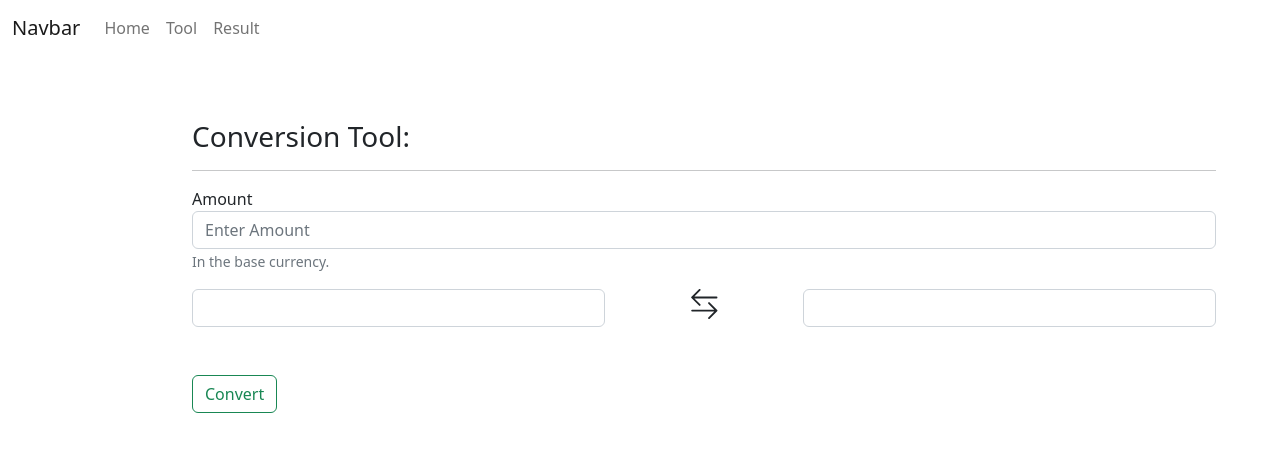
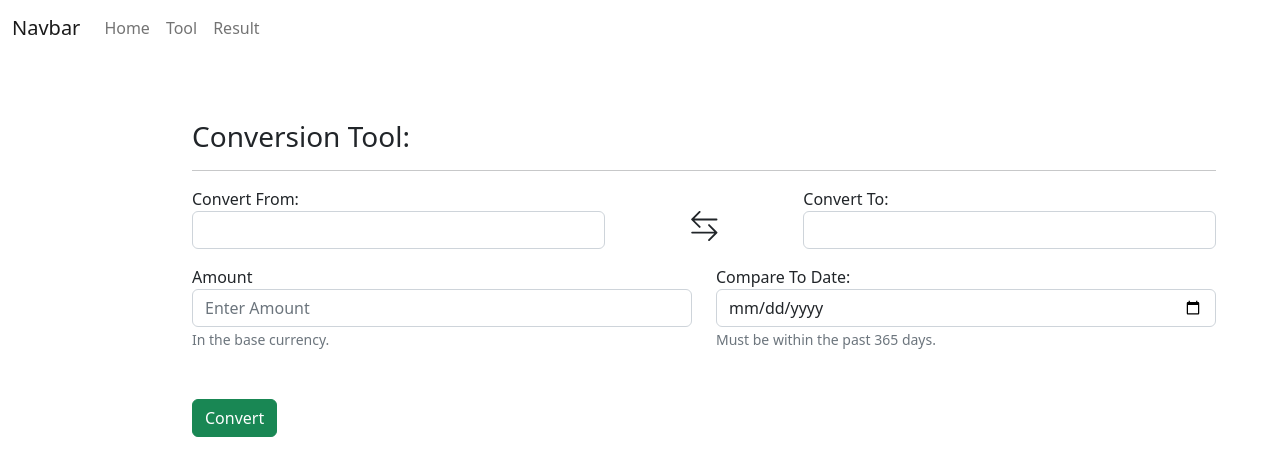
Before and after one commit to Jeffery05/currency-converter, a React (Vite) app: page /tool in a window 1280 px wide. Shown: the top 476 px of the page. Built offline with nearby package versions, Linux system fonts and the light colour scheme.

Commit message:
added fluctuation API call

```diff
--- a/src/App.tsx
+++ b/src/App.tsx
@@ -7,16 +7,18 @@ import React, { useState } from "react";
 
 function App() {
   // hook (state hook: has data/states that will change over time)
-  const [currency1, setcurrency1] = useState("USD"); // creates am array with [variable (selected Page), updater function]
-  const [currency2, setcurrency2] = useState("CAD"); // creates am array with [variable (selected Page), updater function]
-  const [amount, setamount] = useState(100); // creates am array with [variable (selected Page), updater function]
+  const [currency1, setcurrency1] = useState(""); // creates am array with [variable (selected Page), updater function]
+  const [currency2, setcurrency2] = useState(""); // creates am array with [variable (selected Page), updater function]
+  const [amount, setamount] = useState(0); // creates am array with [variable (selected Page), updater function]
+  const [compareDate, setCompareDate] = useState("");
 
-  const handleInput = (input1 : string, input2 : string, input3 : number) => {
+  const handleInput = (input1 : string, input2 : string, input3 : number, input4 : string) => {
     alert("hi");
     setcurrency1(input1);
     setcurrency2(input2);
     setamount(input3);
-    console.log(currency1, currency2, amount);
+    setCompareDate(input4);
+    console.log(currency1, currency2, amount, compareDate);
   }
 
   return (
@@ -25,7 +27,7 @@ function App() {
       <Routes>
         <Route path="/" element={<Home />} />
         <Route path="/tool" element={<Tool onInput={handleInput}/>} />
-        <Route path="/result" element={<Result currency1={currency1} currency2={currency2} amount={amount}/>} />
+        <Route path="/result" element={<Result currency1={currency1} currency2={currency2} amount={amount} compareDate={compareDate}/>} />
       </Routes>
     </>
   );
--- a/src/components/Result.tsx
+++ b/src/components/Result.tsx
@@ -5,9 +5,10 @@ interface ResultProps {
   currency1: string;
   currency2: string;
   amount: number;
+  compareDate : string;
 }
 
-function Result({ currency1, currency2, amount }: ResultProps) {
+function Result({ currency1, currency2, amount, compareDate}: ResultProps) {
   // define from currency, to currency, and amount
   let from = currency1.substr(currency1.length - 3, 3);
   let to = currency2.substr(currency2.length - 3, 3);
@@ -16,10 +17,15 @@ function Result({ currency1, currency2, amount }: ResultProps) {
   let endpoint = "convert";
   let access_key = "OeRUCNOt3MU2tbQ9cuTq4imYbFeNVpIK";
 
-  // variables to store result
+  // variables to store result from basic conversion
   let rate = 0;
   let result = 0;
   let date = "";
+
+  //variables to store result from fluctuation conversions
+  let change = 0;
+  let changePercent = 0;
+  let prevRate = 0;
 
   // execute the conversion using the "convert" endpoint:
   $.ajax({
@@ -50,6 +56,34 @@ function Result({ currency1, currency2, amount }: ResultProps) {
     }
   });
 
+  // execute the conversion using the "fluctuation" endpoint:
+  $.ajax({
+    method: 'GET',
+    url:
+      "https://api.apilayer.com/exchangerates_data/fluctuation?apikey=" +
+      access_key +
+      "&start_date=" +
+      compareDate +
+      "&end_date=" +
+      date +
+      "&base=" +
+      from +
+      "&symbols=" +
+      to,
+    //dataType: "json",
+    async: false,
+    contentType: 'application/json',
+    success: function (json) {
+      // access the conversion result in json.result
+      console.log(json.rates);
+      change = json.rates[0].change;
+      console.log("change: " + change);
+    },
+    error: function ajaxError(jqXHR) {
+        console.error('Error: ', jqXHR.responseText);
+    }
+  });
+
   let rounded = Math.round((result + Number.EPSILON) * 100) / 100;;
 
   return (
@@ -64,6 +98,9 @@ function Result({ currency1, currency2, amount }: ResultProps) {
           <h5>
             As of {date}.
           </h5>
+          <h5>
+            Compare to {compareDate}.
+          </h5>
         </div>
       </div>
     </>
--- a/src/components/Tool.tsx
+++ b/src/components/Tool.tsx
@@ -170,39 +170,33 @@ function Tool({ onInput }: ToolProps) {
       <div className="containe allMar">
         <h3>Conversion Tool:</h3>
         <hr></hr>
-        <form onSubmit={(ev) => {
-          ev.preventDefault();
-          onInput(getValues("currency1"),getValues("currency2"), getValues("amount"));
-          nav("/result");
-        }}>
-          <div className="row">
-            <div className="form-group">
-              <label>Amount</label>
-              <input
-                type="number"
-                className="form-control"
-                id="amount"
-                aria-describedby="Amount"
-                placeholder="Enter Amount"
-                {...register("amount")}
-              />
-              <small id="amountHelp" className="form-text text-muted">
-                In the base currency.
-              </small>
-            </div>
-          </div>
+        <form
+          onSubmit={(ev) => {
+            ev.preventDefault();
+            onInput(
+              getValues("currency1"),
+              getValues("currency2"),
+              getValues("amount"),
+              getValues("date")
+            );
+            nav("/result");
+          }}
+        >
           <div className="row">
             <div className="col-md-5">
-              <select className="form-control mt-3" id="currency1" {...register("currency1")}>
-                <option defaultValue="From..." selected disabled>
-
-                </option>
+              <label>Convert From:</label>
+              <select
+                className="form-control"
+                id="currency1"
+                {...register("currency1")}
+              >
+                <option defaultValue="From..." selected disabled></option>
                 {items.map((item) => (
                   <option key={item}>{item}</option> // rendering lists
                 ))}
               </select>
             </div>
-            <div className="col-md-2 mt-3">
+            <div className="col-md-2 mt-4">
               <svg
                 xmlns="http://www.w3.org/2000/svg"
                 width="100%"
@@ -218,20 +212,58 @@ function Tool({ onInput }: ToolProps) {
               </svg>
             </div>
             <div className="col-md-5">
-              <select className="form-control mt-3" id="currency2" {...register("currency2")}>
-                <option defaultValue="To..." selected disabled>
-                </option>
+              <label>Convert To:</label>
+              <select
+                className="form-control"
+                id="currency2"
+                {...register("currency2")}
+              >
+                <option defaultValue="To..." selected disabled></option>
                 {items.map((item) => (
                   <option key={item}>{item}</option> // rendering lists
                 ))}
               </select>
             </div>
           </div>
+          <div className="row mt-3">
+            <div className="col-md-6">
+              <div className="form-group">
+                <label>Amount</label>
+                <input
+                  type="number"
+                  className="form-control"
+                  id="amount"
+                  aria-describedby="Amount"
+                  placeholder="Enter Amount"
+                  {...register("amount")}
+                />
+                <small id="amountHelp" className="form-text text-muted">
+                  In the base currency.
+                </small>
+              </div>
+            </div>
+            <div className="col-md-6">
+              <div className="form-group">
+                <label>Compare To Date:</label>
+                <input
+                  type="date"
+                  className="form-control"
+                  id="date"
+                  aria-describedby="Date"
+                  placeholder="Enter Date"
+                  {...register("date")}
+                />
+                <small id="date" className="form-text text-muted">
+                  Must be within the past 365 days.
+                </small>
+              </div>
+            </div>
+          </div>
           <div className="mt-5">
             <button
               type="submit"
               value="Submit"
-              className="btn btn-outline-success"
+              className="btn btn-success"
             >
               Convert
             </button>
```
